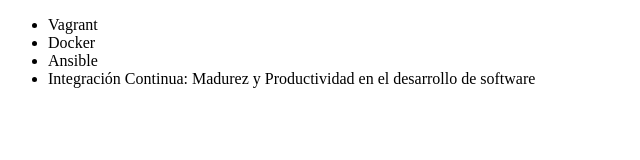
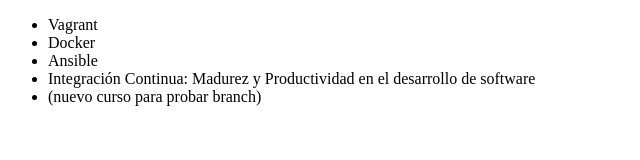
Before and after one commit to alfrantos/curso-git, a plain HTML site: page index.html in a window 1280 px wide. Shown: the whole page, without its empty margins (0-640 px from the left). Drawn offline with Linux system fonts and the light colour scheme.

Commit message:
nuevo elemento en lista para probar las branch

```diff
--- a/index.html
+++ b/index.html
@@ -10,6 +10,7 @@
          <li> Docker </li>
          <li> Ansible </li>
          <li> Integración Continua: Madurez y Productividad en el desarrollo de software</li>
+         <li> (nuevo curso para probar branch)</li>
      </ul>
 </body>
 </html>
```
